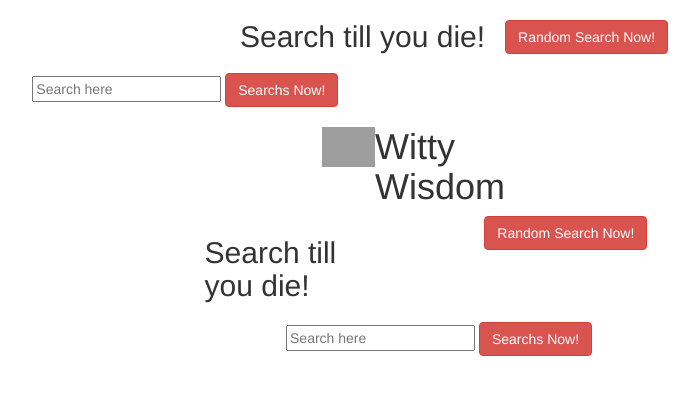
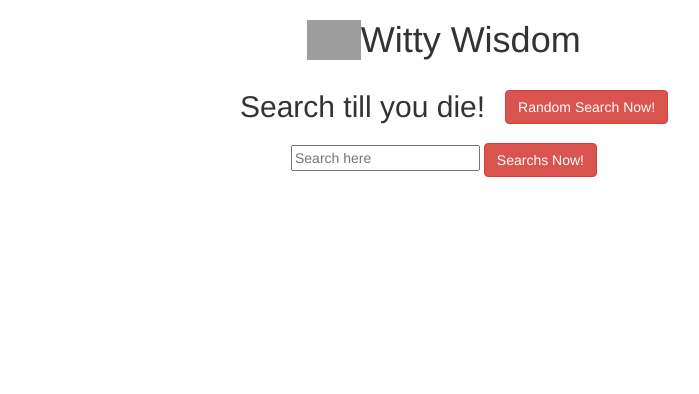
Before and after one commit to amandamontanapearce/DevelopDenver-Hack, a website: page index.html in a window 1280 px wide. Shown: the whole page, without its empty margins (196-895 px from the left). Drawn offline with nearby package versions, Linux system fonts and the light colour scheme; grey boxes are pictures that could not be loaded.

Commit message:
fix header from merge

```diff
--- a/index.html
+++ b/index.html
@@ -9,48 +9,31 @@
     <body ng-controller="HomeController">
         <div class="container-fluid">
             <div class="row">
-              <div class="col-xs-8 col-xs-offset-2">
-                <div class="randomSearch">
-                  <h2>Search till you die!</h2>
-                  <div>
-                    <form class="form random">
-                      <div class="form-group">
-                        <a ng-click="" class="btn btn-danger">Random Search Now!</a>
-                      </div>
-                    </form>
-                  </div>
-                </div>
-                <div class="search">
-                  <form class="form">
-                    <div class="form-group">
-                      <input type="text" name="search" value="" placeholder="Search here" ng-model="search">
-                      <a ng-click="searchAPIs()" class="btn btn-danger">Searchs Now!</a>
-                <div class="col-xs-4 col-xs-offset-4 title">
+              <div class="col-xs-12 title">
                     <img src="http://66.media.tumblr.com/9334fb6c0591ae2b756711416affa0c1/tumblr_inline_nwp2n0RgQj1s9clfh_500.png">
                     <h1>Witty Wisdom</h1>
                 </div>
                 <div class="col-xs-12">
                     <div class="row">
-                        <div class="col-xs-8 col-xs-offset-2">
+                        <div class="col-xs-12">
                             <div class="randomSearch">
                                 <h2>Search till you die!</h2>
-                                <div class="col-xs-8 col-xs-offset-2">
                                     <form class="form random">
                                         <div class="form-group">
                                             <a ng-click="toggleThought=false" class="btn btn-danger">Random Search Now!</a>
                                         </div>
                                     </form>
-                                </div>
                             </div>
                             <div class="col-xs-8 col-xs-offset-2">
+                              <div class="search">
                                 <form class="form">
                                     <div class="form-group">
                                         <input type="text" name="search" value="" placeholder="Search here" ng-model="search">
                                         <a ng-click="searchAPIs(); toggleThought=true;" class="btn btn-danger">Searchs Now!</a>
                                     </div>
                                 </form>
+                              </div>
                             </div>
-                        </div>
                     </div>
                     <div class="row" ng-show="toggleThought">
                         <div class="col-xs-8 col-xs-offset-2">
--- a/style.css
+++ b/style.css
@@ -2,6 +2,7 @@
 .title {
   display: flex;
   display: row;
+  justify-content: center;
 }
 
 .randomSearch {
```
